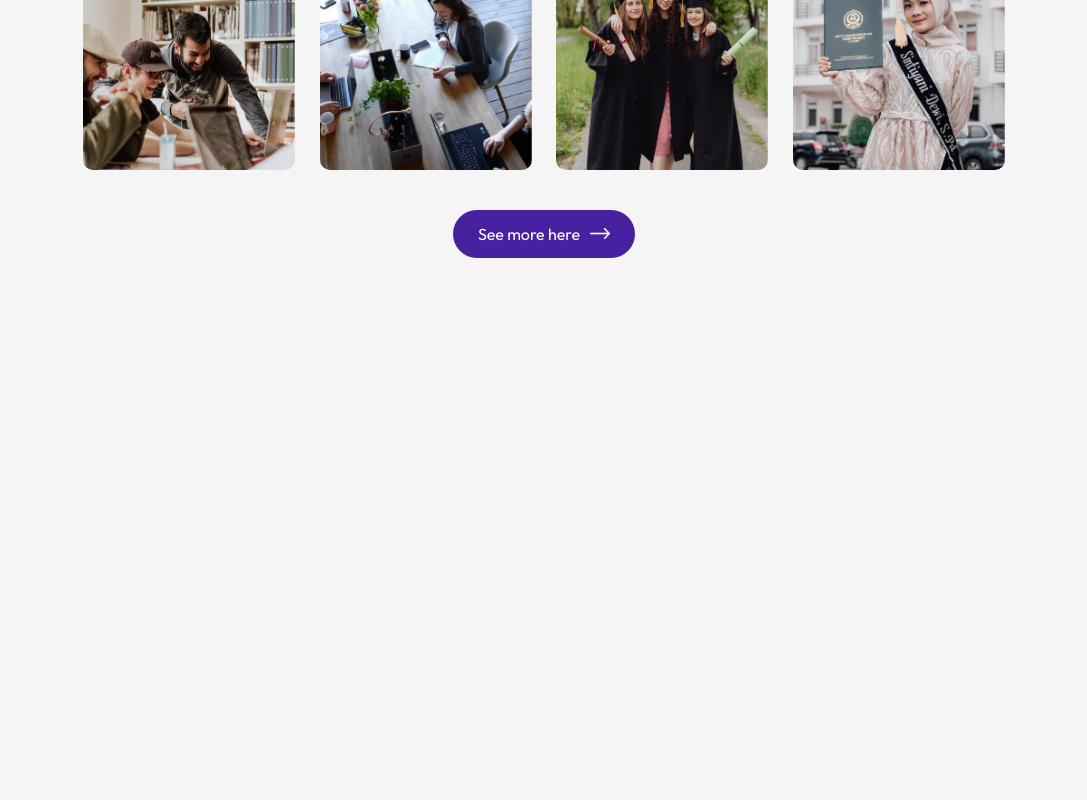
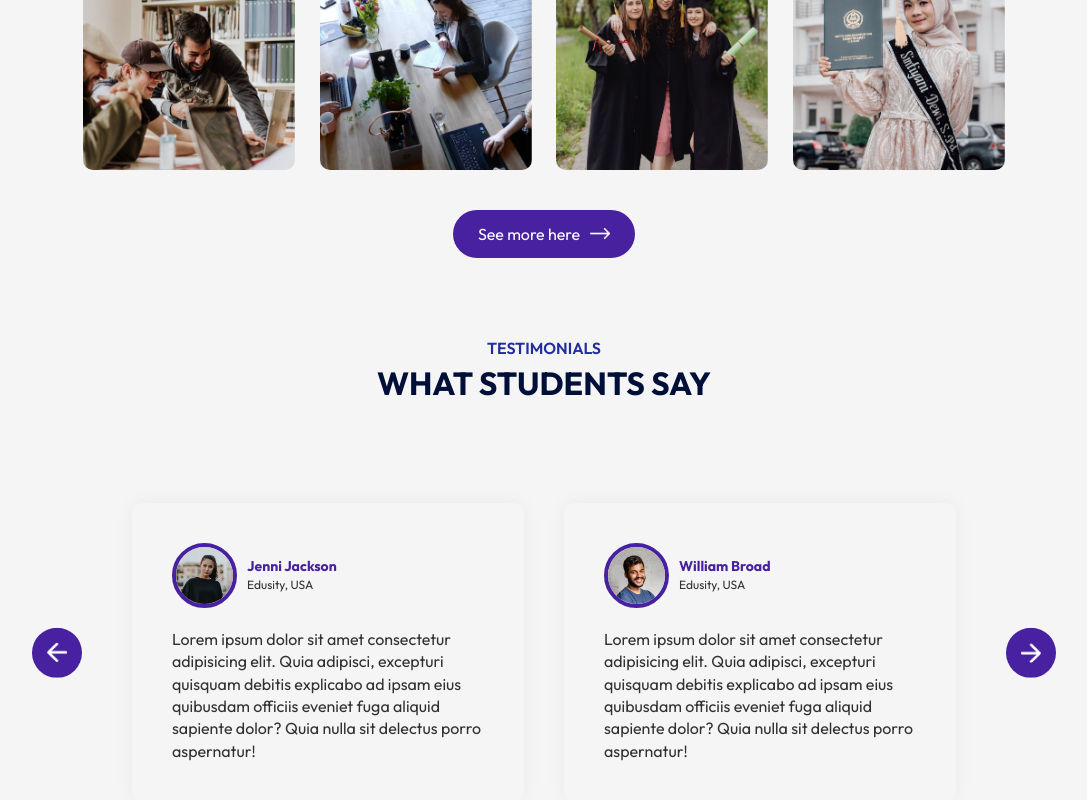
Before and after one commit to SSworup77/Edusity, a React (Vite) app: page / in a window 1280 px wide. Shown: the part 2153-2953 px from the top of the page, without its empty margins (96-1183 px from the left). Before the commit the page ends 2491 px from the top, so only its background shows below. Built offline with nearby package versions, Linux system fonts and the light colour scheme.

Commit message:
Added testimonial section

```diff
--- a/src/App.jsx
+++ b/src/App.jsx
@@ -5,6 +5,7 @@ import Programs from './components/Programs/Programs'
 import Title from './components/Title/Title'
 import About from './components/About/About'
 import Campus from './components/Campus/Campus'
+import Testimonials from './components/Testimonials/Testimonials'
 
 const App = () => {
   return (
@@ -17,6 +18,8 @@ const App = () => {
         <About/>
         <Title subTitle='GALLERY' title='Campus Photos'/>
         <Campus/>
+        <Title subTitle='TESTIMONIALS' title='What Students Say'/>
+        <Testimonials/>
       </div>
     </div>
   )
--- /dev/null
+++ b/src/components/Testimonials/Testimonials.css
@@ -0,0 +1,58 @@
+.testimonials{
+    margin: 80px auto;
+    padding: 0 80px;
+    position:relative;
+}
+.next-btn, .back-btn{
+    position: absolute;
+    top: 50%;
+    right: 0;
+    transform: translateY(-50%);
+    padding: 15px;
+    width: 50px;
+    border-radius: 50%;
+    cursor: pointer;
+    background: #4721a0;
+}
+.back-btn{
+    right: auto;
+    left: 0;
+}
+.slider{
+    overflow: hidden;
+}
+.slider ul{
+    display: flex;
+    width: 200%;
+    overflow-x: hidden;
+    transition: 0.5s ease-in-out;
+}
+.slider ul li{
+    list-style: none;
+    width: 50%;
+    padding: 20px;
+}
+.slide{
+    box-shadow: 0 0 20px rgba(0, 0, 0, 0.05);
+    padding: 40px;
+    border-radius: 10px;
+    color: #313131;
+    line-height: 1.4;
+
+}
+.slide img{
+    width: 65px;
+    border-radius: 50%;
+    margin-right: 10px;
+    border: 4px solid #4721a0;
+}
+.user-info{
+    display: flex;
+    align-items: center;
+    margin-bottom: 20px;
+    font-size: 12px;
+}
+.user-info h3{
+    color: #4721a0;
+
+}
--- /dev/null
+++ b/src/components/Testimonials/Testimonials.jsx
@@ -0,0 +1,98 @@
+import React, { useRef } from 'react'
+import './Testimonials.css'
+import next_icon from '../../assets/next-icon.png'
+import back_icon from '../../assets/back-icon.png'
+import user_1 from '../../assets/user-1.png'
+import user_2 from '../../assets/user-2.png'
+import user_3 from '../../assets/user-3.png'
+import user_4 from '../../assets/user-4.png'
+
+const Testimonials = () => {
+    const slider=useRef();
+    let tx=0;
+    const slideForward = () =>{
+        if(tx > -50){
+            tx-=25;
+        }
+        slider.current.style.transform=`translateX(${tx}%)`
+    }
+    const slideBackward = () =>{
+        if(tx < 0){
+            tx+=25;
+        }
+        slider.current.style.transform=`translateX(${tx}%)`
+    }
+
+  return (
+    <div className='testimonials'>
+        <img src={next_icon} alt="" className='next-btn' onClick={slideForward}/>
+        <img src={back_icon} alt="" className='back-btn' onClick={slideBackward}/>
+        <div className="slider">
+            <ul ref={slider}>
+                <li>
+                    <div className="slide">
+                        <div className="user-info">
+                            <img src={user_1} alt="" />
+                            <div>
+                                <h3>Jenni Jackson</h3>
+                                <span>Edusity, USA</span>
+                            </div>
+                        </div>
+                        <p>Lorem ipsum dolor sit amet consectetur adipisicing elit.
+                            Quia adipisci, excepturi quisquam debitis explicabo ad ipsam eius
+                             quibusdam officiis eveniet fuga aliquid sapiente dolor? Quia nulla
+                             sit delectus porro aspernatur!</p>
+                    </div>
+                </li>
+                <li>
+                    <div className="slide">
+                        <div className="user-info">
+                            <img src={user_2} alt="" />
+                            <div>
+                                <h3>William Broad</h3>
+                                <span>Edusity, USA</span>
+                            </div>
+                        </div>
+                        <p>Lorem ipsum dolor sit amet consectetur adipisicing elit.
+                            Quia adipisci, excepturi quisquam debitis explicabo ad ipsam eius
+                             quibusdam officiis eveniet fuga aliquid sapiente dolor? Quia nulla
+                             sit delectus porro aspernatur!</p>
+                    </div>
+                </li>
+                <li>
+                    <div className="slide">
+                        <div className="user-info">
+                            <img src={user_3} alt="" />
+                            <div>
+                                <h3>Brenda Mostele</h3>
+                                <span>Edusity, USA</span>
+                            </div>
+                        </div>
+                        <p>Lorem ipsum dolo sit amet consectetur adipisicing elit.
+                            Quia adipisci, excepturi quisquam debitis explicabo ad ipsam eius
+                             quibusdam officiis eveniet fuga aliquid sapiente dolor? Quia nulla
+                             sit delectus porro aspernatur!</p>
+                    </div>
+                </li>
+                <li>
+                    <div className="slide">
+                        <div className="user-info">
+                            <img src={user_4} alt="" />
+                            <div>
+                                <h3>William Jackson</h3>
+                                <span>Edusity, USA</span>
+                            </div>
+                        </div>
+                        <p>Lorem ipsum dolor sit amet consectetur adipisicing elit.
+                            Quia adipisci, excepturi quisquam debitis explicabo ad ipsam eius
+                             quibusdam officiis eveniet fuga aliquid sapiente dolor? Quia nulla
+                             sit delectus porro aspernatur!</p>
+                    </div>
+                </li>
+            </ul>
+        </div>
+    </div>
+  )
+}
+
+export default Testimonials
```
